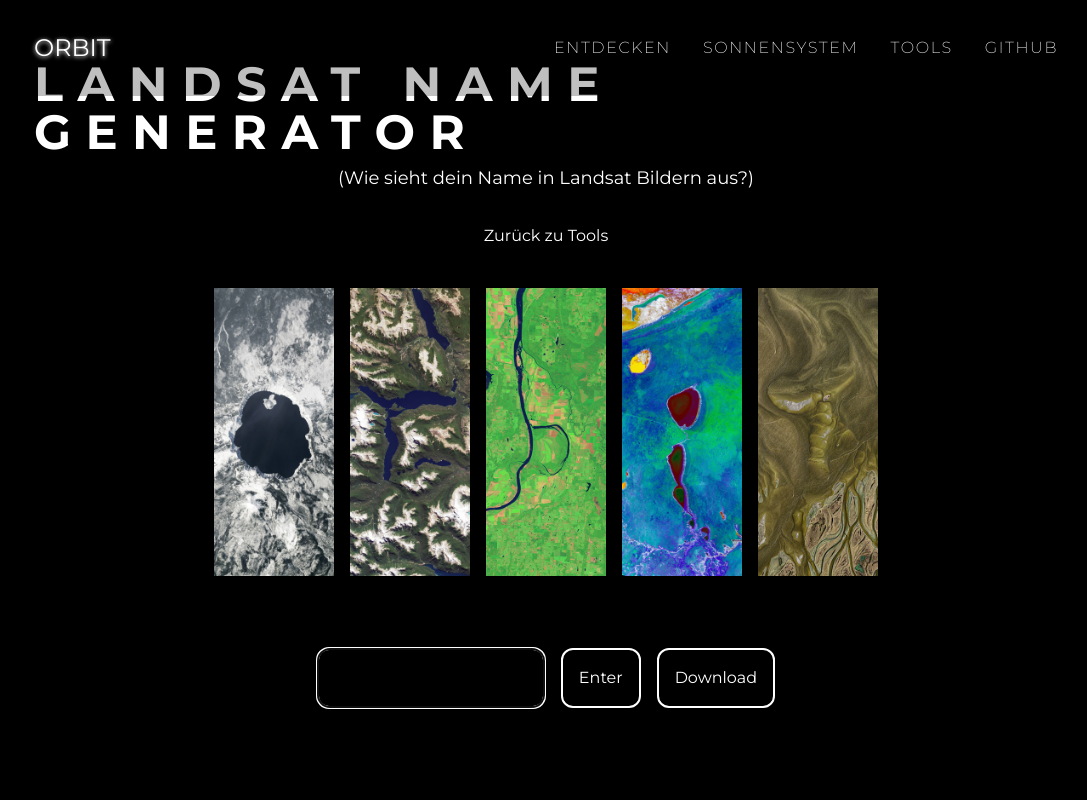
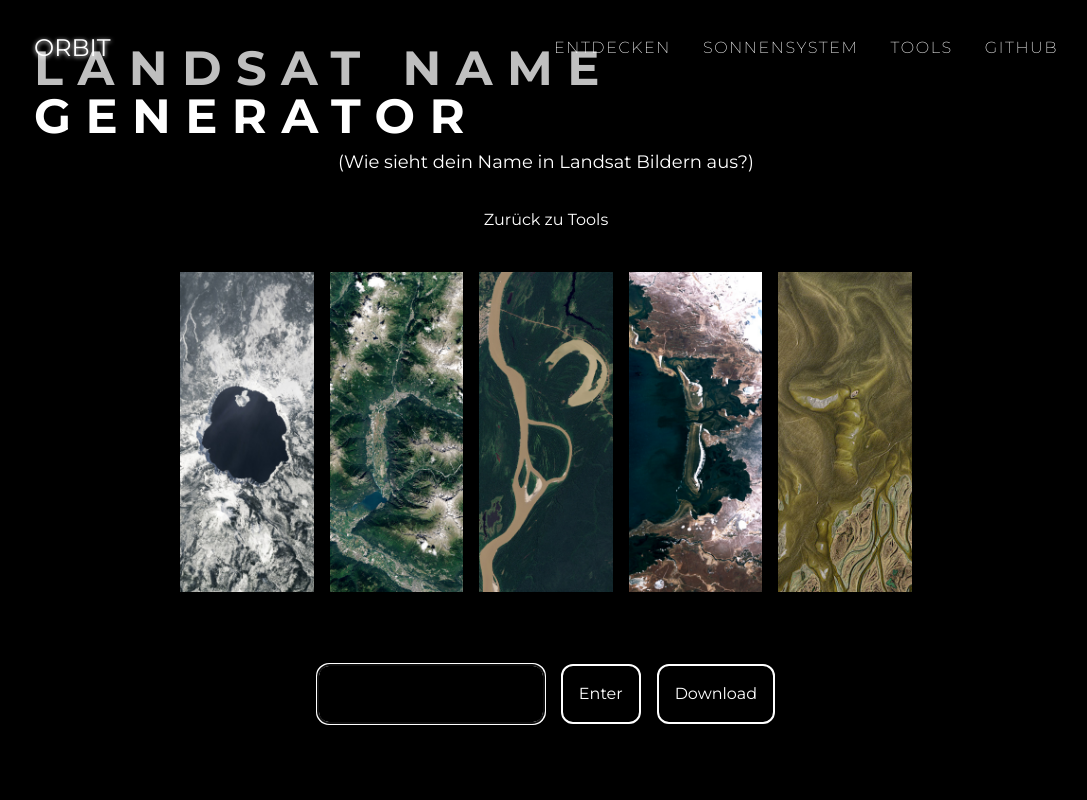
Before and after one commit to zeroequalsone/orbit, a Next.js app: page /tools/landsat-name-generator in a window 1280 px wide. Shown: the top 800 px of the page, without its empty margins (94-1181 px from the left). Built offline with nearby package versions, Linux system fonts and the light colour scheme.

Commit message:
Refactored generateImages function

```diff
--- a/app/tools/landsat-name-generator/page.tsx
+++ b/app/tools/landsat-name-generator/page.tsx
@@ -4,6 +4,13 @@ import { useCallback, useEffect, useRef, useState } from "react";
 import { toPng } from "html-to-image";
 import { landsatLetters } from "@/data/landsatLetters";
 import { useRouter } from "next/navigation";
+import Link from "next/link";
+
+type LandsatImageInfo = {
+  letter: string;
+  url: string;
+  locationCoordinates: string;
+};
 
 export default function LandSatNameGenerator() {
   const router = useRouter();
@@ -11,29 +18,41 @@ export default function LandSatNameGenerator() {
   const ref = useRef<HTMLDivElement>(null);
 
   const [name, setName] = useState("");
-  const [images, setImages] = useState<string[]>([]);
+  const [images, setImages] = useState<LandsatImageInfo[]>([]);
 
   const generateImages = (name: string) => {
-    const imageList: string[] = [];
-    const letterArray = [...name];
+    if (name.length <= 0) return;
 
-    letterArray.forEach((letter) => {
-      const imageLetterList = landsatLetters.find(
-        (checkLetter) => checkLetter.letter === letter,
-      );
+    const letters = [...name];
 
-      const imagesArray = imageLetterList?.images;
+    const imageInfos = letters
+      .map((letter) => {
+        const letterEntry = landsatLetters.find(
+          (entry) => entry.letter.toLowerCase() === letter.toLowerCase(),
+        );
 
-      if (!imagesArray) return;
+        if (
+          !letterEntry ||
+          !letterEntry.images ||
+          letterEntry.images.length === 0
+        )
+          return null;
 
-      const randomIndex = Math.floor(Math.random() * imagesArray.length);
+        const randomIndex = Math.floor(
+          Math.random() * letterEntry.images.length,
+        );
 
-      const randomImage = imagesArray[randomIndex].url;
+        const randomImage = letterEntry.images[randomIndex];
 
-      imageList.push(randomImage);
-    });
+        return {
+          letter,
+          url: randomImage.url,
+          locationCoordinates: randomImage.locationCoordinates,
+        };
+      })
+      .filter((info): info is LandsatImageInfo => info !== null);
 
-    setImages(imageList);
+    setImages(imageInfos);
   };
 
   const onDownloadClick = useCallback(() => {
@@ -74,17 +93,23 @@ export default function LandSatNameGenerator() {
               </button>
             </div>
           </div>
-          <div ref={ref} className="flex flex-wrap gap-4 justify-center h-72">
-            {images.map((image, index) => (
-              <img
-                key={index}
-                src={image}
-                alt={`Letter ${index + 1}`}
-                className="h-full"
-              />
+          <div ref={ref} className="flex flex-wrap gap-4 justify-center">
+            {images.map((randomImage, idx) => (
+              <Link
+                className="h-80"
+                key={`${randomImage.letter}-${randomImage.locationCoordinates}-${idx}`}
+                href={`https://www.google.com/maps?q=${encodeURIComponent(randomImage.locationCoordinates)}`}
+                target="_blank"
+              >
+                <img
+                  src={randomImage.url}
+                  alt={`Letter ${randomImage.letter}`}
+                  className="h-full"
+                />
+              </Link>
             ))}
           </div>
-          <div className="flex text-white bg-black/50 w-fit p-8 gap-4 rounded-xl">
+          <div className="flex text-white bg-black/50 p-8 gap-4 rounded-xl">
             <input
               type="text"
               value={name}
@@ -92,15 +117,13 @@ export default function LandSatNameGenerator() {
               onChange={(e) =>
                 setName(e.target.value.replace(/[^A-Za-z]/g, ""))
               }
-              onKeyDown={(e) =>
-                e.key === "Enter" && name.length > 0 && generateImages(name)
-              }
+              onKeyDown={(e) => e.key === "Enter" && generateImages(name)}
               maxLength={25}
               autoFocus
             />
             <button
               className="border-2 p-4 rounded-xl cursor-pointer"
-              onClick={() => name.length > 0 && generateImages(name)}
+              onClick={() => generateImages(name)}
             >
               Enter
             </button>
```
